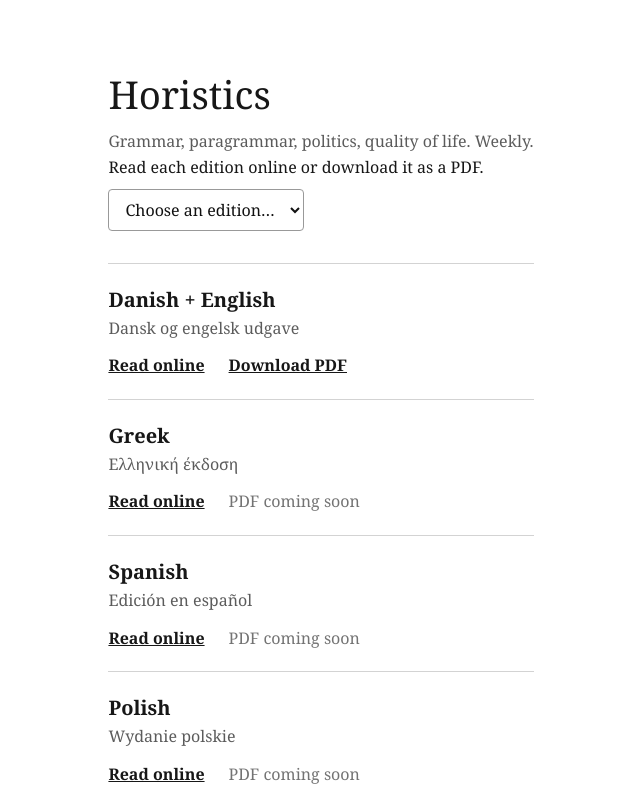
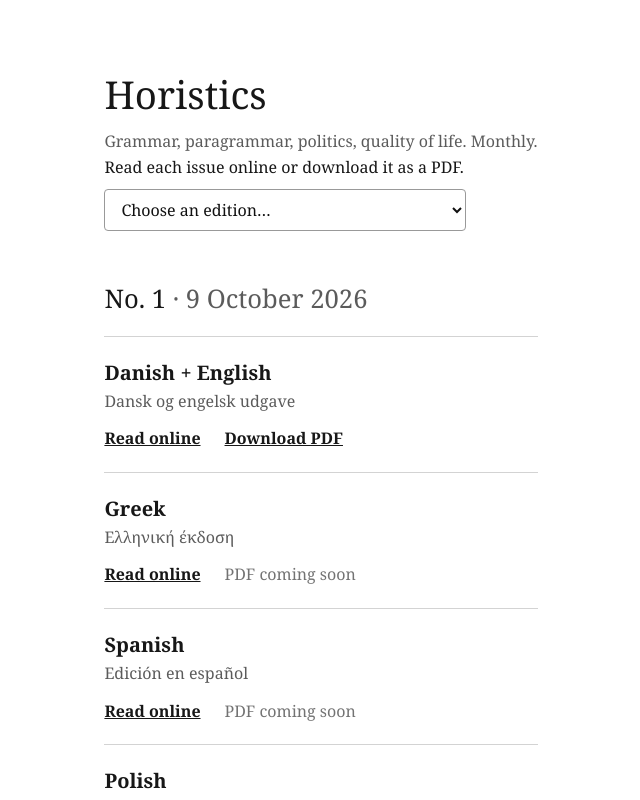
Before and after one commit to parlamas/prosopocracy, a Next.js app: page /paper in a window 1280 px wide. Shown: the top 800 px of the page, without its empty margins (319-959 px from the left). Built offline with nearby package versions, Linux system fonts and the light colour scheme.

Commit message:
List paper by issue number and date

```diff
--- a/app/paper/EditionSelect.tsx
+++ b/app/paper/EditionSelect.tsx
@@ -1,3 +1,5 @@
+//app/paper/EditionSelect.tsx
+
 "use client";
 
 import { useRouter } from "next/navigation";
--- a/app/paper/page.tsx
+++ b/app/paper/page.tsx
@@ -7,7 +7,7 @@ import EditionSelect from "./EditionSelect";
 export const metadata: Metadata = {
   title: "Horistics — the newspaper",
   description:
-    "Grammar, paragrammar, politics, quality of life. Weekly. Read every edition online or download it as a PDF.",
+    "Grammar, paragrammar, politics, quality of life. Monthly. Read every issue online or download it as a PDF.",
 };
 
 type Edition = {
@@ -17,7 +17,18 @@ type Edition = {
   pdf?: string;
 };
 
-const EDITIONS: Edition[] = [
+type Issue = {
+  number: number;
+  date: string;
+  editions: Edition[];
+};
+
+// Newest issue first. Add each new issue at the top.
+const ISSUES: Issue[] = [
+  {
+    number: 1,
+    date: "9 October 2026",
+    editions: [
       {
         name: "Danish + English",
         label: "Dansk og engelsk udgave",
@@ -28,7 +39,16 @@ const EDITIONS: Edition[] = [
       { name: "Spanish", label: "Edición en español", href: "/paper/spanish" },
       { name: "Polish", label: "Wydanie polskie", href: "/paper/polish" },
       { name: "English", label: "English edition", href: "/paper/english" },
+    ],
+  },
 ];
+
+const OPTIONS = ISSUES.flatMap((i) =>
+  i.editions.map((e) => ({
+    name: `No. ${i.number} · ${i.date} — ${e.name}`,
+    href: e.href,
+  }))
+);
 
 const linkStyle = {
   fontWeight: 700,
@@ -49,13 +69,19 @@ export default function PaperIndex() {
     >
       <h1 style={{ fontSize: "2.4rem", margin: 0 }}>Horistics</h1>
       <p style={{ opacity: 0.7, marginTop: "0.25rem" }}>
-        Grammar, paragrammar, politics, quality of life. Weekly.
+        Grammar, paragrammar, politics, quality of life. Monthly.
       </p>
-      <p>Read each edition online or download it as a PDF.</p>
-      <EditionSelect editions={EDITIONS} />
+      <p>Read each issue online or download it as a PDF.</p>
+      <EditionSelect editions={OPTIONS} />
 
-      <ul style={{ listStyle: "none", padding: 0, margin: "2rem 0 0" }}>
-        {EDITIONS.map((e) => (
+      {ISSUES.map((issue) => (
+        <section key={issue.number} style={{ marginTop: "3rem" }}>
+          <h2 style={{ fontSize: "1.6rem", margin: 0 }}>
+            No. {issue.number}
+            <span style={{ opacity: 0.7, fontWeight: 400 }}> · {issue.date}</span>
+          </h2>
+          <ul style={{ listStyle: "none", padding: 0, margin: "1rem 0 0" }}>
+            {issue.editions.map((e) => (
               <li
                 key={e.href}
                 style={{
@@ -78,6 +104,8 @@ export default function PaperIndex() {
               </li>
             ))}
           </ul>
+        </section>
+      ))}
 
       <p style={{ opacity: 0.6, fontSize: "0.9rem", marginTop: "3rem" }}>
         &copy; 2026 Isidoros Parlamas
```
Lines whose indentation alone changed are shown as unchanged.
